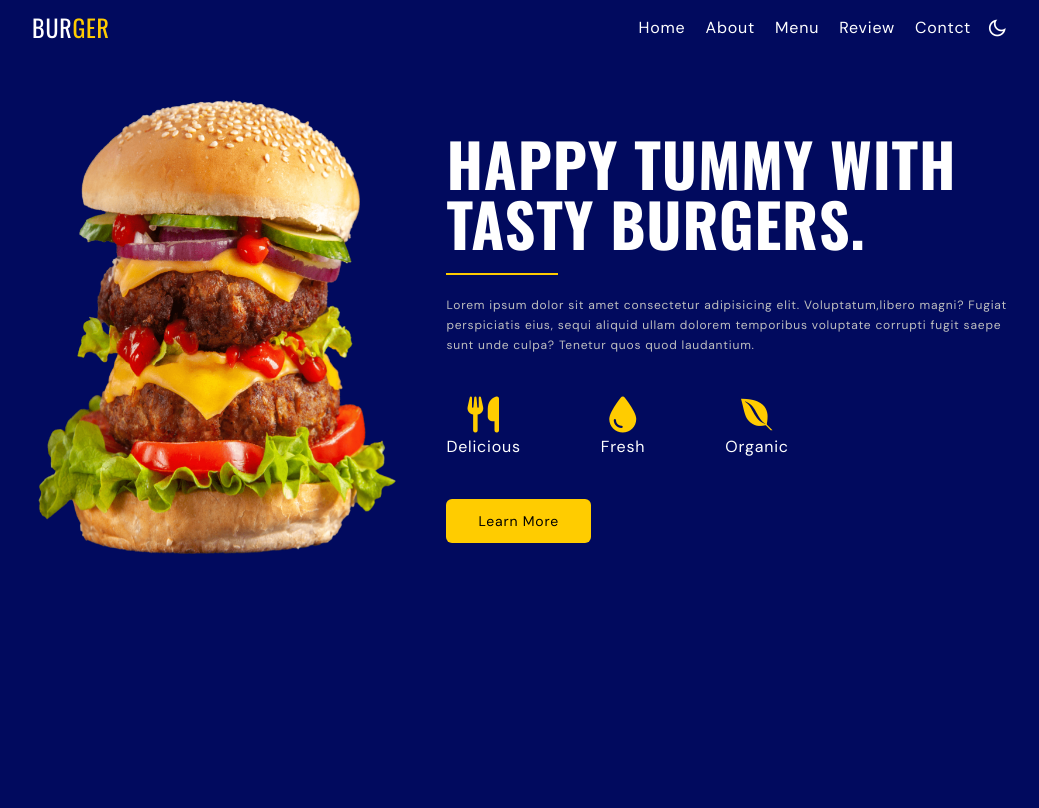
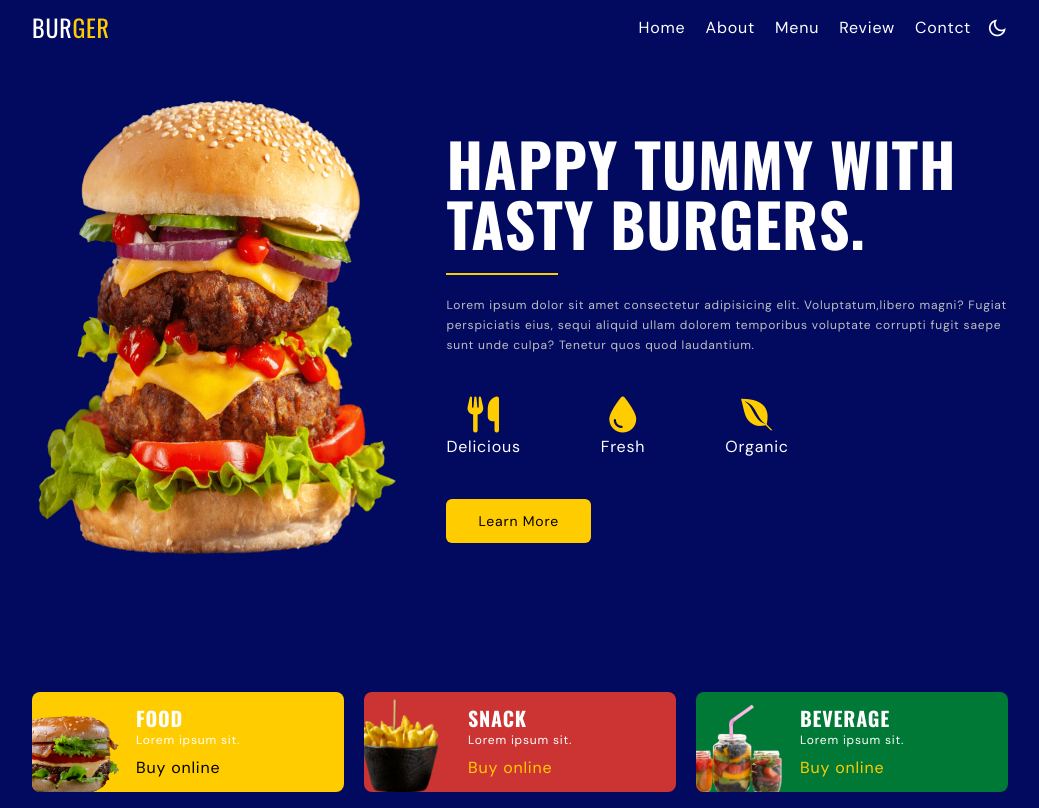
Before and after one commit to chadnitalukder2/tailwind-project, a website: page index.html in a window 1280 px wide. Shown: the whole page, without its empty margins (120-1159 px from the left). Drawn offline with nearby package versions, Linux system fonts and the light colour scheme.

Commit message:
Category

```diff
--- a/index.html
+++ b/index.html
@@ -140,7 +140,50 @@
       </div>
       </section>
       <!--~~~~~~~~~~~~~~~ Category ~~~~~~~~~~~~~~~-->
+<section id="category">
+  <div class="container flex flex-col gap-5 md:flex-row">
+    <!-- card 1 -->
+    <div class="bg-secondaryColor flex py-3 rounded-lg  overflow-hidden md:flex-1">
+      <div class="basis-1/3 relative">
+        <img src="./img/burger-1.png" alt="category img" class="absolute w-28 -bottom-4 -left-4">
+      </div>
+      <div>
+        <div class="mb-2">
+          <h4 class="card__title">Food</h4>
+          <p class="text-xs">Lorem ipsum sit.</p>
+        </div>
+        <a href="#" class="text-black cursor-pointer">Buy online</a>
+      </div>
+    </div>
+     <!-- card  2-->
+     <div class="bg-redColor flex py-3 rounded-lg  overflow-hidden md:flex-1 ">
+      <div class="basis-1/3 relative">
+        <img src="./img/snack-1.png" alt="category img" class="absolute w-28 -bottom-4 -left-4">
+      </div>
+      <div>
+        <div class="mb-2">
+          <h4 class="card__title">Snack</h4>
+          <p class="text-xs">Lorem ipsum sit.</p>
+        </div>
+        <a href="#" class="text-secondaryColor cursor-pointer">Buy online</a>
+      </div>
+    </div>
 
+     <!-- card 3 -->
+     <div class="bg-greenColor flex py-3 rounded-lg  overflow-hidden md:flex-1 ">
+      <div class="basis-1/3 relative">
+        <img src="./img/beverage-2.png" alt="category img" class="absolute w-28 -bottom-4 -left-4">
+      </div>
+      <div>
+        <div class="mb-2">
+          <h4 class="card__title">Beverage</h4>
+          <p class="text-xs">Lorem ipsum sit.</p>
+        </div>
+        <a href="#" class="text-secondaryColor cursor-pointer">Buy online</a>
+      </div>
+    </div>
+  </div>
+</section>
       <!--~~~~~~~~~~~~~~~ Promo ~~~~~~~~~~~~~~~-->
 
       <!--~~~~~~~~~~~~~~~ About ~~~~~~~~~~~~~~~-->
--- a/input.css
+++ b/input.css
@@ -21,8 +21,12 @@
     }
 }
 @layer utilities{
-    .home__title{
+    .home__title,
+    .card__title{
         @apply text-4xl  font-oswald font-bold uppercase lg:text-6xl;
+    }
+    .card__title{
+        @apply text-xl;
     }
     .separator{
         @apply w-28 h-[2px] bg-secondaryColor my-5;
```
Also changed, not shown: dist/output.css.
